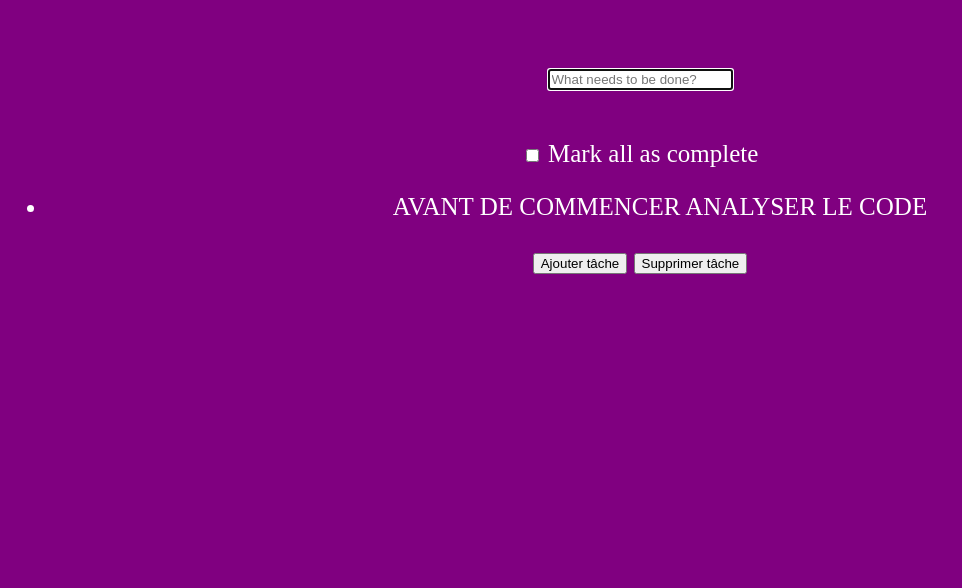
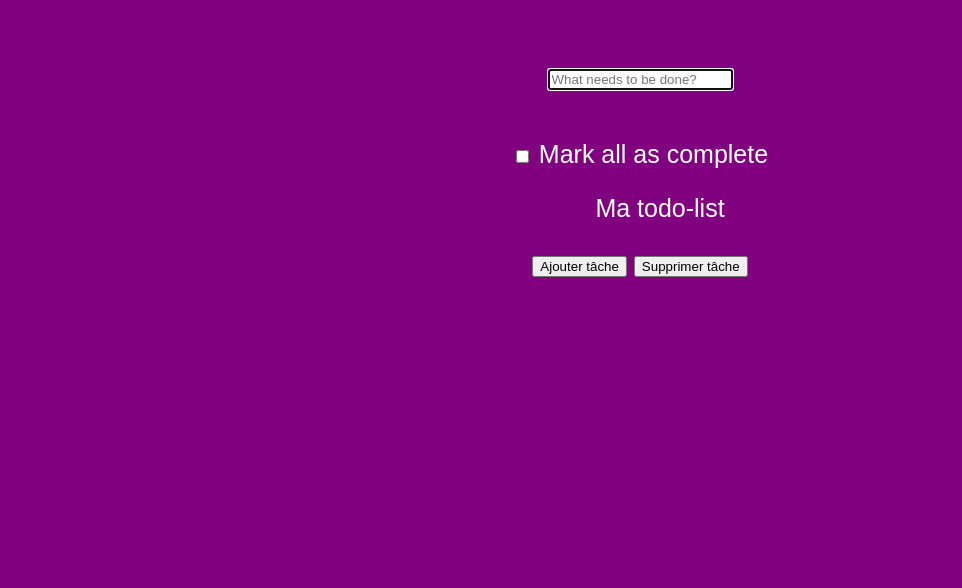
Before and after one commit to Aymeric31/todoswitch, a website: page index.html in a window 1280 px wide. Shown: the part 212-800 px from the top of the page, without its empty margins (0-962 px from the left). Drawn offline with nearby package versions, Linux system fonts and the light colour scheme.

Commit message:
ajout fonction suppr

```diff
--- a/css/style.css
+++ b/css/style.css
@@ -1,6 +1,7 @@
 body {
 	text-align: center;
 	background-color: purple;
+	font-family: Open, sans-serif;
 }
 
 h1 {
@@ -14,3 +15,6 @@ h1 {
 	color: white;
 	font-size: 25px;
 }
+li {
+	list-style: none;
+}
--- a/index.html
+++ b/index.html
@@ -1,5 +1,5 @@
 <!DOCTYPE html>
-<html lang="fr">
+<html lang="en">
 <head>
 	<meta charset="UTF-8">
 	<title>Switch</title>
--- a/js/app.js
+++ b/js/app.js
@@ -1,23 +1,14 @@
 $(document).ready(function(){
-	alert("Ouai c'est pas faux!");
+	alert("Bienvenue")
 	console.log("Bienvenue utilisateur");
-	$("#todo-list").append("<li>" + "AVANT DE COMMENCER ANALYSER LE CODE" + "</li>")
-
-	$(function ($){
-		"use strict";
-	});
-
-	var ENTER_KEY = 13;
-	var ESCAPE_KEY = 27;
-
-
+	$("#todo-list").append("<li>" + "Ma todo-list" + "</li>")
 
 	$('.ajout').click(function(){
 		var tache=$("#new-todo").val();
 		$("#todo-list").append("<li><input type=checkbox>" + tache + "</li>")
 	});
-
-
-
+	$(".supp").on("click", function() {
+		$("#main input:checked").parent().remove();
+	});
 
 });
```
